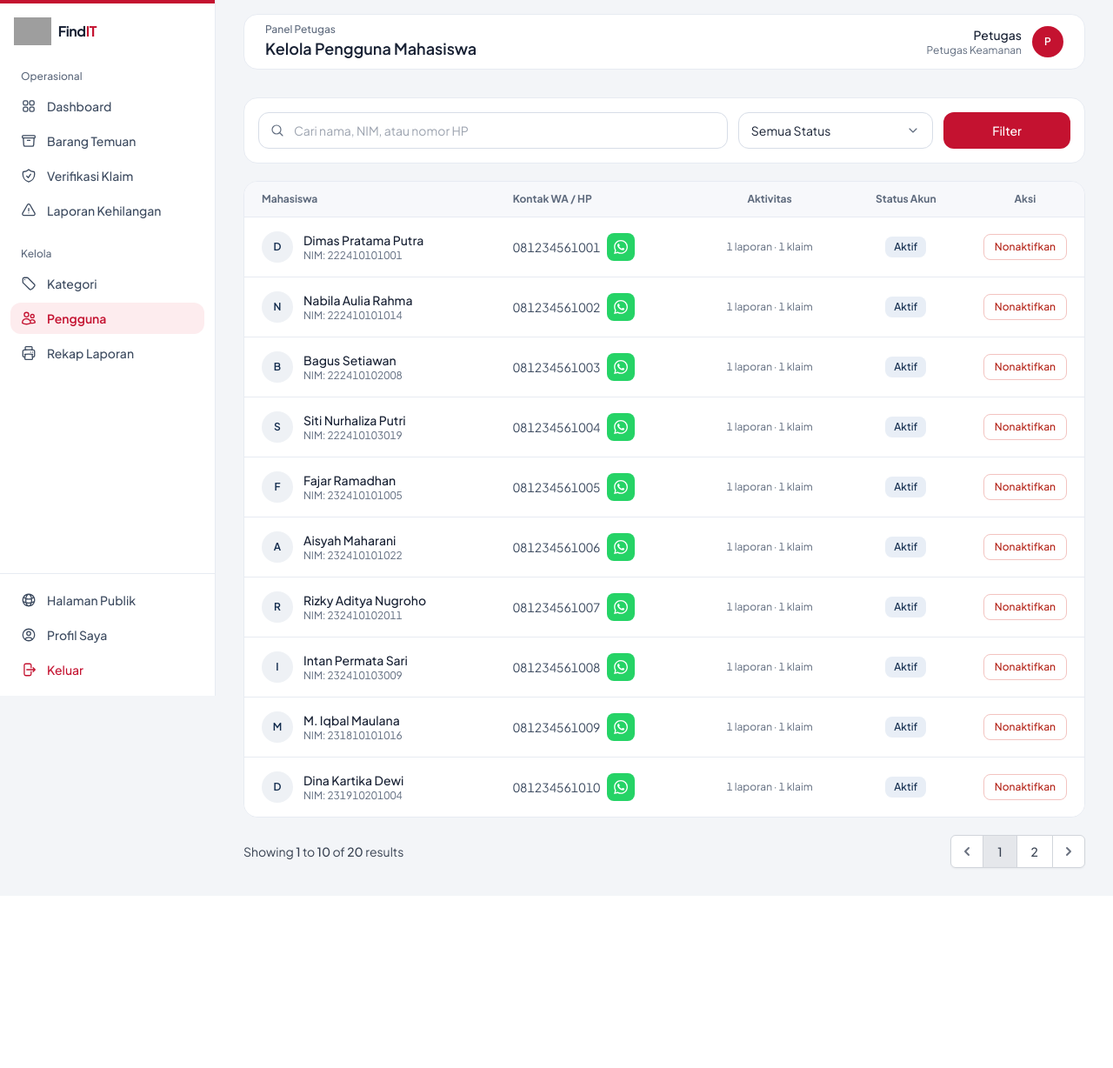
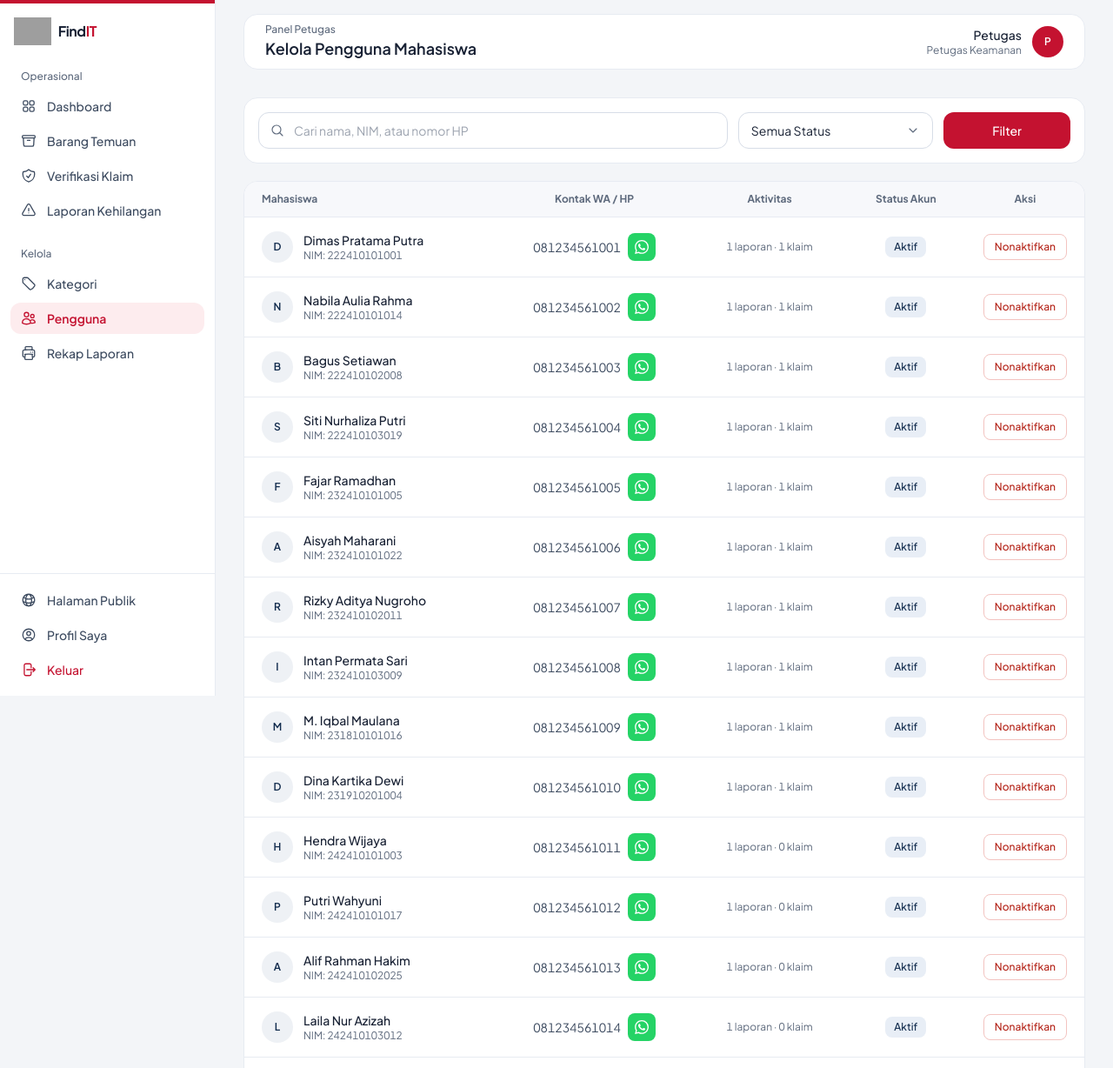
Before and after one commit to ardian79/FindIT, a Laravel app: page /petugas/pengguna in a window 1280 px wide. Shown: the top 1228 px of the page at 87% size. Before the commit the page ends 1000 px from the top, so only its background shows below. Run offline with Laravel 12, Linux system fonts and the light colour scheme; a user stored in the database is signed in; data comes from the database, SQL or seed files in the repository; some libraries are stand-ins or nearby versions; grey boxes are pictures that could not be loaded.

Commit message:
Update Minor

```diff
--- a/app/Http/Controllers/PenggunaController.php
+++ b/app/Http/Controllers/PenggunaController.php
@@ -25,7 +25,7 @@ class PenggunaController extends Controller
             $query->where('is_active', $request->status === 'aktif');
         }
 
-        $pengguna = $query->latest()->paginate(10)->withQueryString();
+        $pengguna = $query->latest()->get();
 
         return view('petugas.pengguna.index', compact('pengguna'));
     }
--- a/resources/views/petugas/pengguna/index.blade.php
+++ b/resources/views/petugas/pengguna/index.blade.php
@@ -44,7 +44,7 @@
                         <thead class="bg-[#f7f8fb] text-xs font-medium text-ink-muted">
                             <tr>
                                 <th scope="col" class="px-5 py-3">Mahasiswa</th>
-                                <th scope="col" class="px-5 py-3">Kontak WA / HP</th>
+                                <th scope="col" class="px-5 py-3 text-center">Kontak WA / HP</th>
                                 <th scope="col" class="px-5 py-3 text-center">Aktivitas</th>
                                 <th scope="col" class="px-5 py-3 text-center">Status Akun</th>
                                 <th scope="col" class="w-px whitespace-nowrap px-5 py-3 text-center">Aksi</th>
@@ -67,7 +67,7 @@
                                             </div>
                                         </div>
                                     </td>
-                                    <td class="px-5 py-4">
+                                    <td class="px-5 py-4 text-center">
                                         @if ($wa)
                                             <div class="inline-flex items-center gap-2">
                                                 <span class="tabular-nums text-[#3d4b60]">{{ $item->no_hp }}</span>
@@ -109,6 +109,5 @@
             @endif
         </div>
 
-        <div>{{ $pengguna->links() }}</div>
     </div>
 @endsection
```
